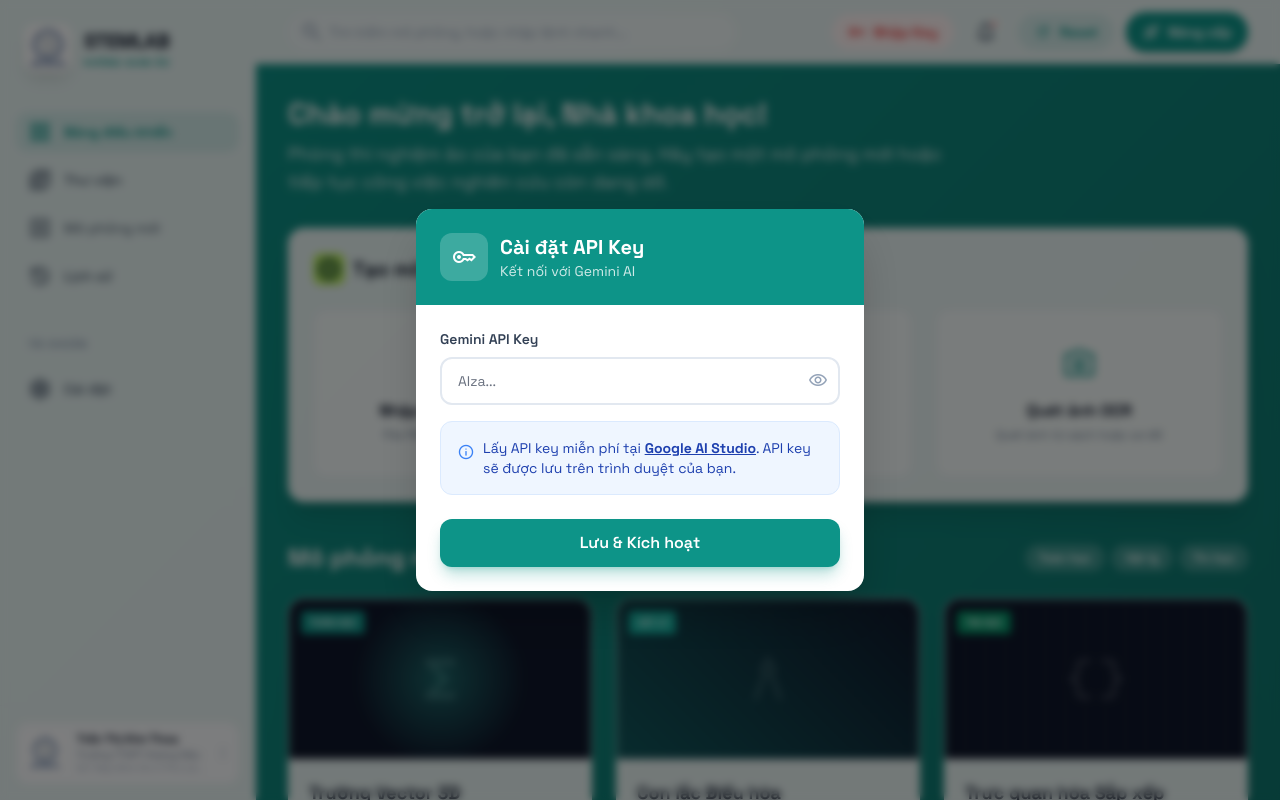
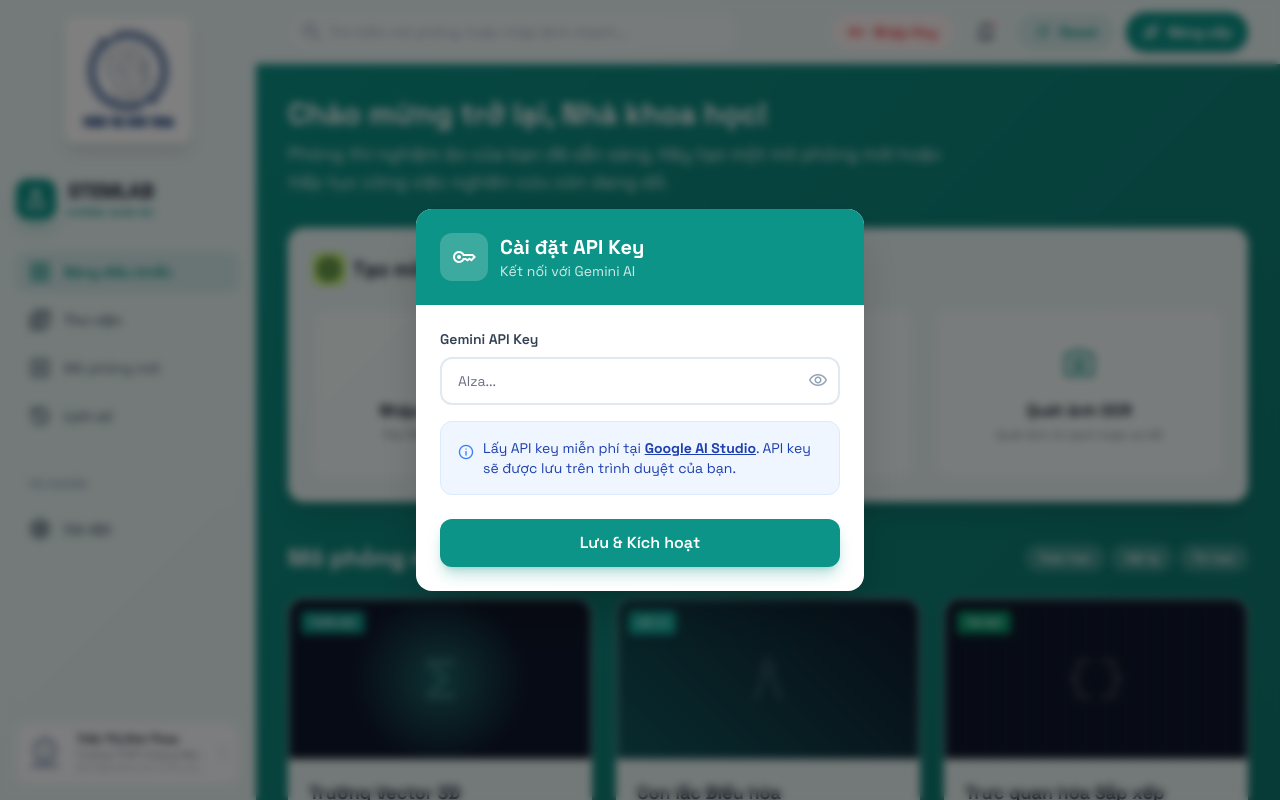
Before and after one commit to hoaithanhsp/stemlabpro, a React (Vite) app: page / in a window 1280 px wide. Built offline with nearby package versions, Linux system fonts and the light colour scheme.

Commit message:
Update App.tsx

```diff
--- a/App.tsx
+++ b/App.tsx
@@ -14,8 +14,16 @@ import { ChatMessage } from './types';
 
 const Sidebar = ({ onViewChange, currentView, onLibraryOpen }: any) => (
   <aside className="w-64 glass-panel border-r border-teal-100/20 flex flex-col h-full z-20 transition-all duration-300">
-    <div className="p-6 flex items-center gap-3 cursor-pointer" onClick={() => onViewChange('home')}>
-      <img src="/logo.jpg" alt="Logo" className="size-12 rounded-xl object-cover shadow-lg" />
+    {/* Logo Section */}
+    <div className="p-4 flex justify-center border-b border-slate-100">
+      <img src="/logo.jpg" alt="Logo Trần Thị Kim Thoa" className="w-32 h-32 rounded-xl object-cover shadow-lg" />
+    </div>
+
+    {/* App Branding */}
+    <div className="p-4 flex items-center gap-3 cursor-pointer" onClick={() => onViewChange('home')}>
+      <div className="size-10 bg-primary rounded-xl flex items-center justify-center text-white shadow-lg shadow-primary/30">
+        <span className="material-symbols-outlined text-2xl">science</span>
+      </div>
       <div>
         <h1 className="text-xl font-bold text-slate-900 tracking-tight">STEMLAB</h1>
         <p className="text-[10px] uppercase tracking-widest text-primary font-bold">Không gian ảo</p>
```
